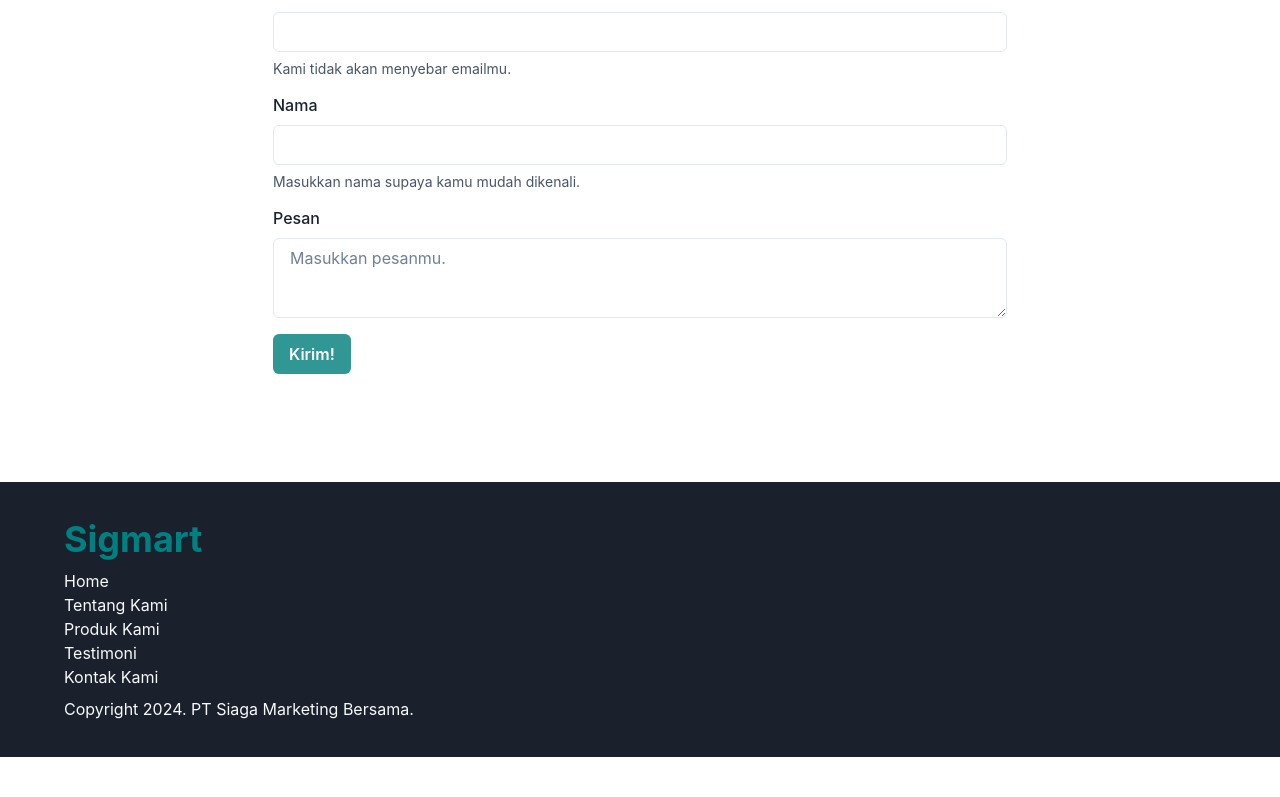
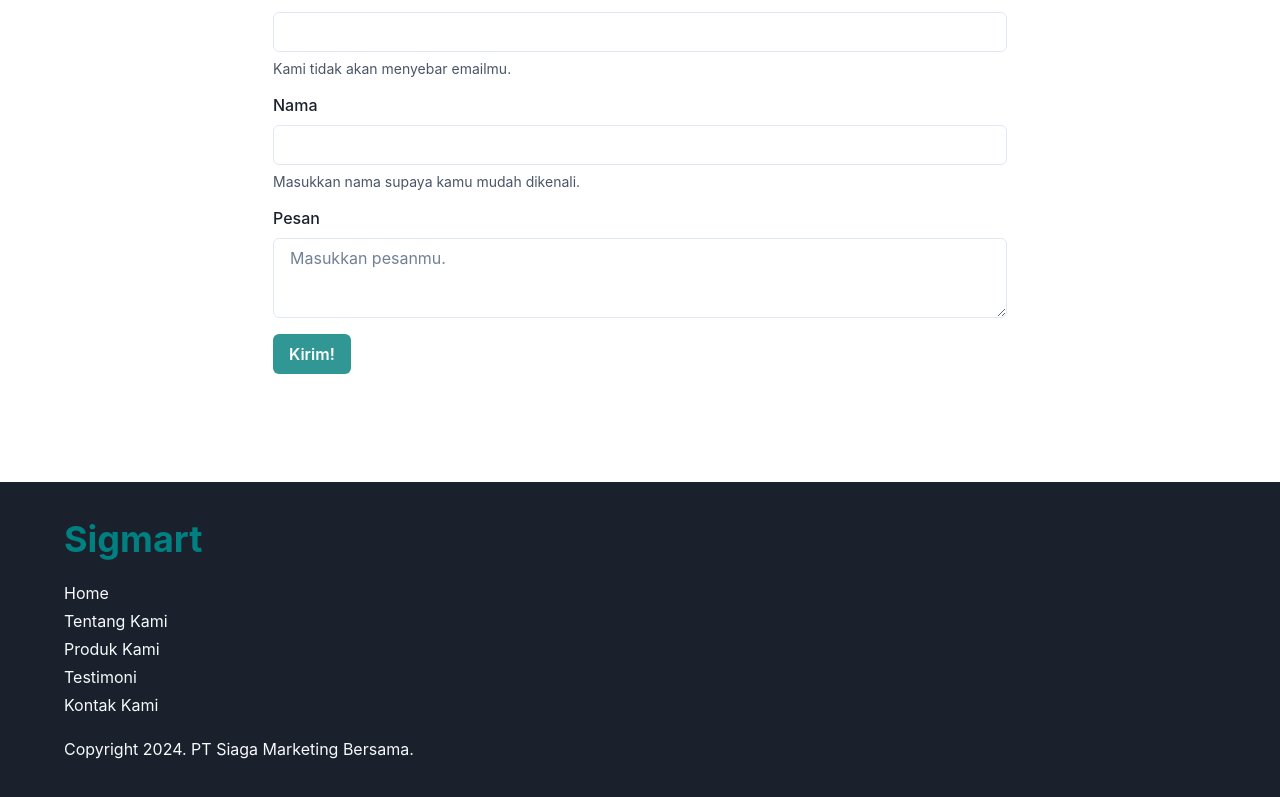
Before and after one commit to kontolkuda01/DOA-sound-system, a React (Vite) app: page / in a window 1280 px wide. Shown: the part 3797-4594 px from the top of the page. Before the commit the page ends 4554 px from the top, so only its background shows below. Built offline with nearby package versions, Linux system fonts and the light colour scheme.

Commit message:
fix: add more padding on footer

```diff
--- a/src/sections/Footer.jsx
+++ b/src/sections/Footer.jsx
@@ -8,20 +8,20 @@ export default function Footer() {
       sx={{ ...sectionStyle, bg: "gray.800", color: "gray.50" }}
     >
       <Heading color="teal">Sigmart</Heading>
-      <List my={2}>
-        <ListItem>
+      <List my={4}>
+        <ListItem my={1}>
           <Link href="#">Home</Link>
         </ListItem>
-        <ListItem>
+        <ListItem my={1}>
           <Link href="#about">Tentang Kami</Link>
         </ListItem>
-        <ListItem>
+        <ListItem my={1}>
           <Link href="#product">Produk Kami</Link>
         </ListItem>
-        <ListItem>
+        <ListItem my={1}>
           <Link href="#testimonial">Testimoni</Link>
         </ListItem>
-        <ListItem>
+        <ListItem my={1}>
           <Link href="#contact">Kontak Kami</Link>
         </ListItem>
       </List>
```
